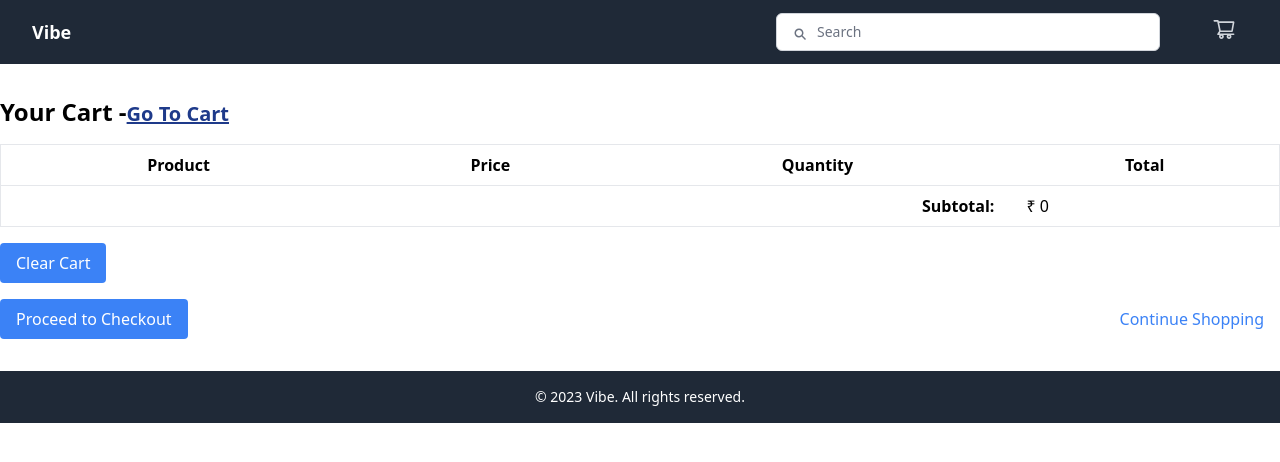
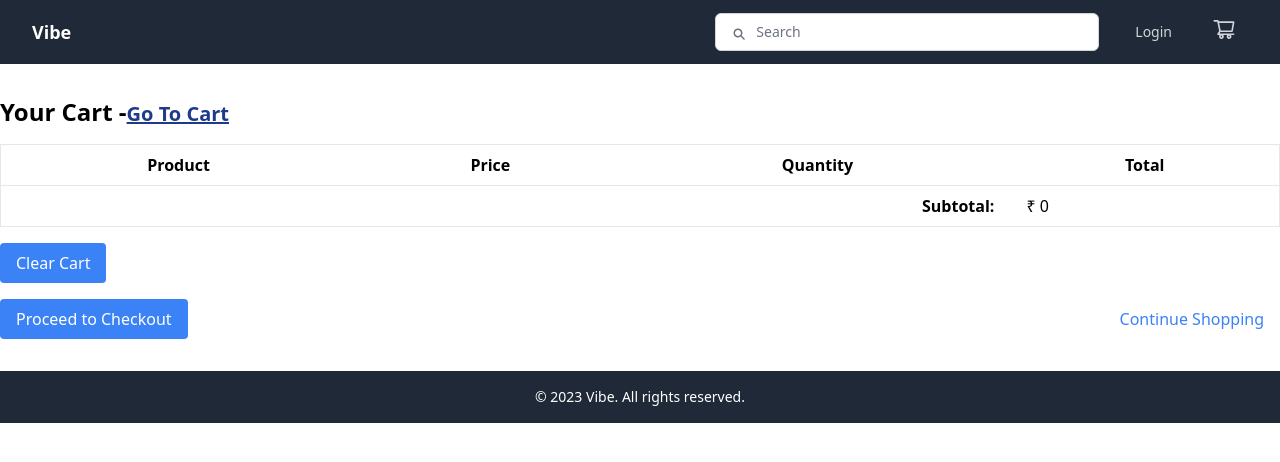
Before and after one commit to Personal-Projects-MERN-FullStack/Vibe, a React (Create React App) app: page /cart in a window 1280 px wide. Shown: the top 462 px of the page. Built offline with nearby package versions, Linux system fonts and the light colour scheme.

Commit message:
Login Button Added

```diff
--- a/src/components/UI/Navbar.js
+++ b/src/components/UI/Navbar.js
@@ -67,10 +67,18 @@ const Navbar = () => {
           </div>
 
           <div class="flex lg:ml-4">
+            {!authticated && (
+              <div
+
+                class="text-gray-300 hover:bg-gray-700 flex justify-center items-center cursor-pointer hover:text-white px-3 py-2 rounded-md text-sm font-medium"
+              >
+                Login
+              </div>
+            )}
             {authticated && (
               <div
-                href="s"
-                class="text-gray-300 hover:bg-gray-700 hover:text-white px-3 py-2 rounded-md text-sm font-medium"
+
+                class="text-gray-300 hover:bg-gray-700 flex justify-center items-center cursor-pointer hover:text-white px-3 py-2 rounded-md text-sm font-medium"
               >
                 Logout
               </div>
```
